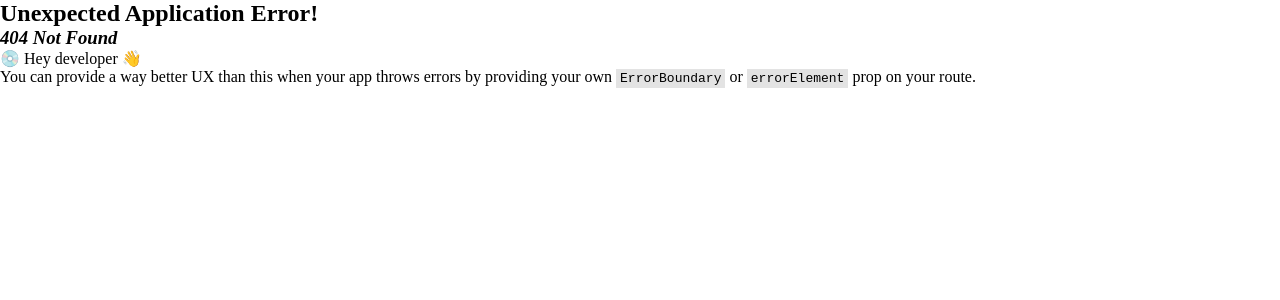
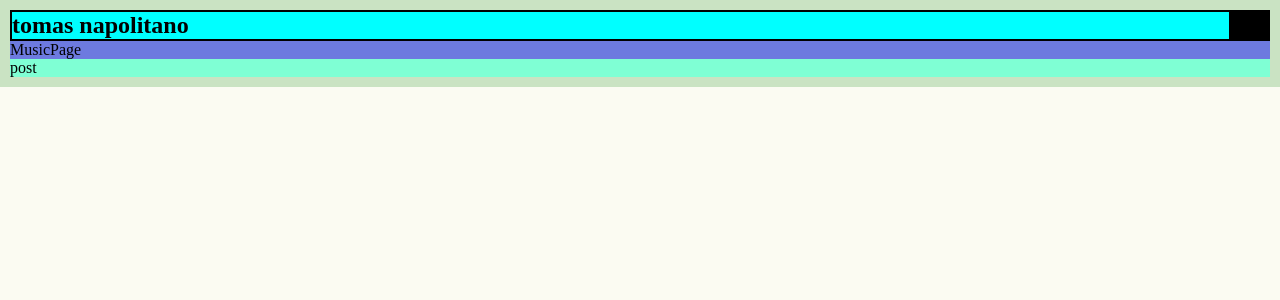
Before and after one commit to tomasnapolitano/napo-blog, a React (Vite) app: page /music in a window 1280 px wide. Before the commit this address had no page. Shown: the top 300 px of the page. Built offline with nearby package versions, Linux system fonts and the light colour scheme.

Commit message:
advancing with component structure

```diff
--- a/src/components/Header/Header.jsx
+++ b/src/components/Header/Header.jsx
@@ -1,10 +1,12 @@
 import styles from './Header.module.css'
+import Navbar from './Navbar';
 
 const Header = () => {
 
     return(
         <div className={styles.headerContainer}>
-            <h2>header</h2>
+            <h2>tomas napolitano</h2>
+            <Navbar/>
         </div>
     )
 }
--- a/src/components/Header/Header.module.css
+++ b/src/components/Header/Header.module.css
@@ -1,4 +1,11 @@
 .headerContainer{
+    border: 2px solid black;
     background-color: aqua;
     padding: 0px;
+    display: flex;
+    justify-content: space-between;
+
+    .navbarContainer{
+        background-color: black;
+    }
 }
--- /dev/null
+++ b/src/components/Header/Navbar.jsx
@@ -0,0 +1,13 @@
+import styles from "./Header.module.css"
+
+const Navbar = () => {
+
+    // en vez de una navbar podría ser un menu hamburguesa. quedaría aesthetic
+    return(
+        <div className={styles.navbarContainer}>
+            magia
+        </div>
+    )
+}
+
+export default Navbar;
--- a/src/components/Index/Index.jsx
+++ b/src/components/Index/Index.jsx
@@ -4,7 +4,7 @@ const Index = () => {
 
     return(
         <>
-            <h1>GILADA!</h1>
+            <h1>bienvenido a mi blog personal.</h1>
         </>
     )
 }
--- /dev/null
+++ b/src/components/Post/Post.jsx
@@ -0,0 +1,12 @@
+import styles from "./Post.module.css"
+
+const Post = () => {
+
+    return(
+        <div className={styles.postContainer}>
+            post
+        </div>
+    )
+}
+
+export default Post;
--- /dev/null
+++ b/src/components/Post/Post.module.css
@@ -0,0 +1,3 @@
+.postContainer{
+    background-color: aquamarine;
+}
--- /dev/null
+++ b/src/mockData/mockMusicData.js
@@ -0,0 +1,13 @@
+export default {
+    "data":[
+        {
+            "id": 1,
+            "attributes": {
+                "title": "sample 1",
+                "description": "descripcion loca",
+                "genre": "ni idea",
+                "imageUrl": "sampleUrl",
+            }
+        }
+    ]
+}
```
Also changed, not shown: src/main.jsx (+8 -3 lines), src/components/MusicPage/MusicPage.module.css (added).
